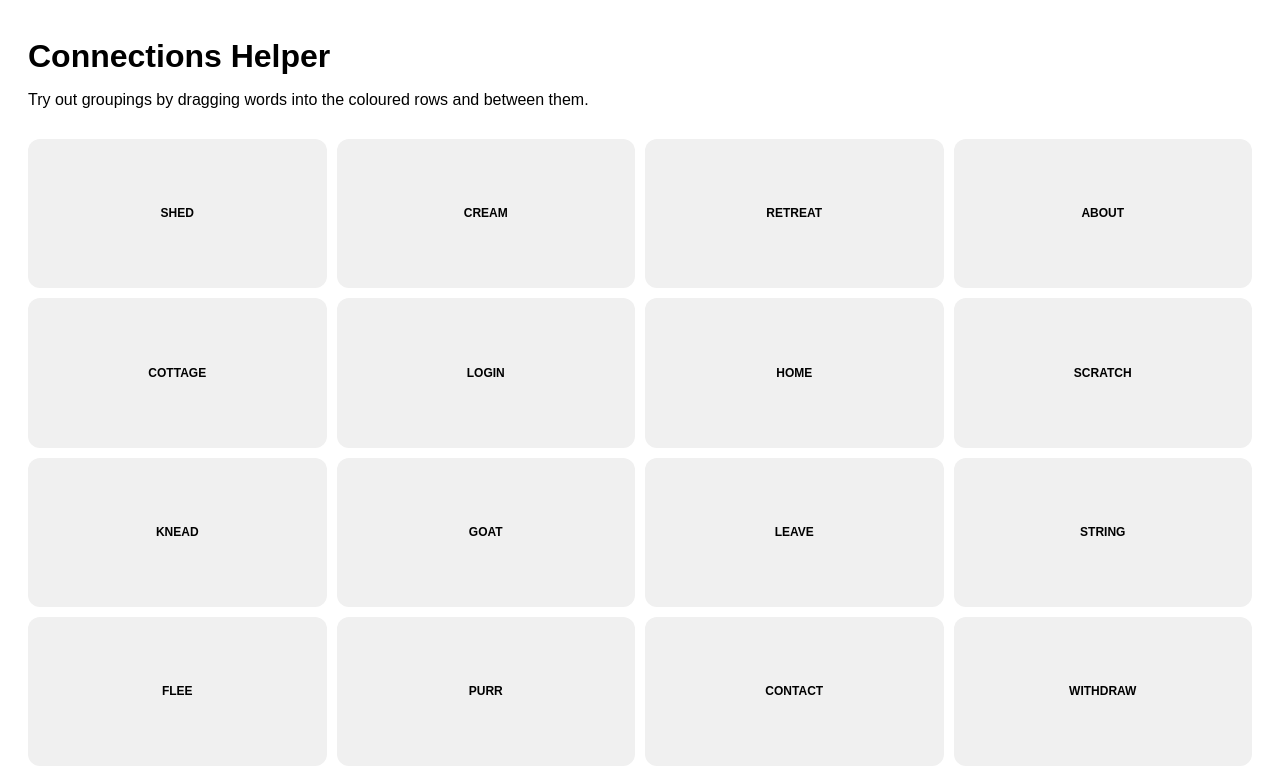
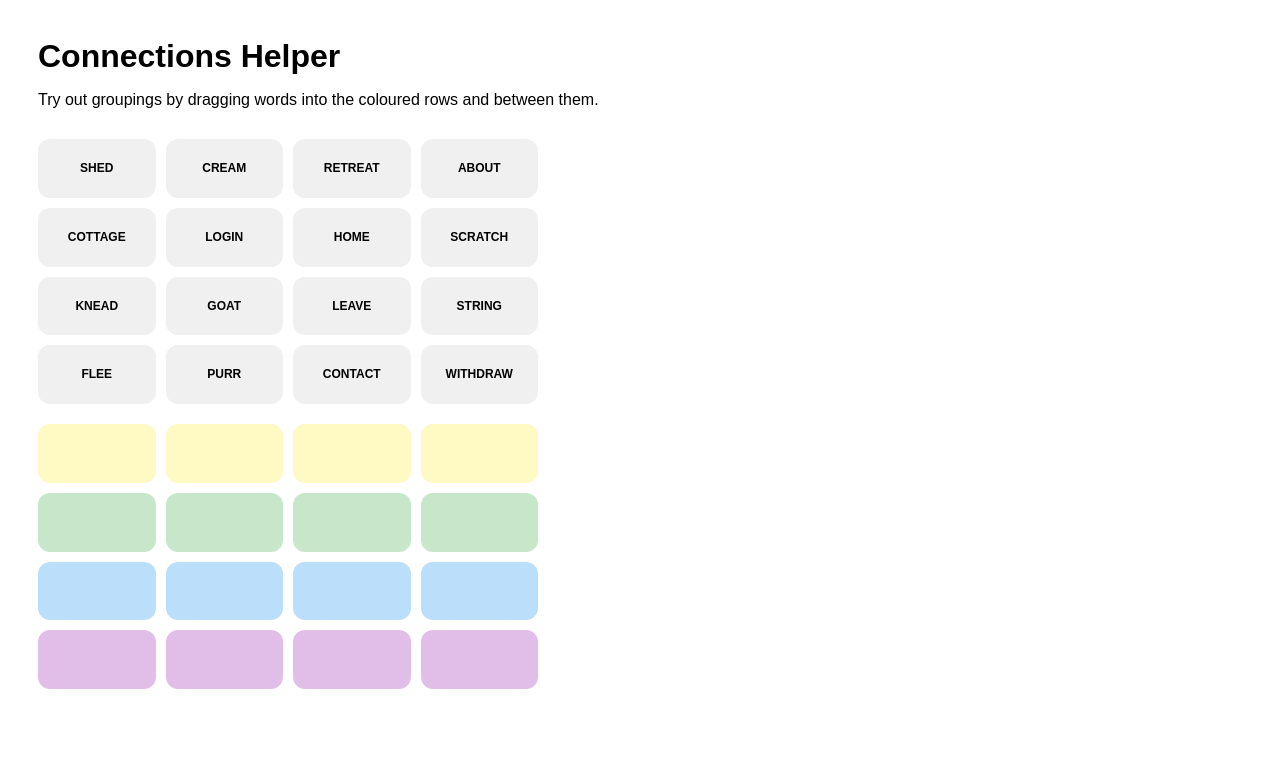
Before and after one commit to hannahj/connections, a website: page index.html in a window 1280 px wide. Shown: the top 783 px of the page. Drawn offline with nearby package versions, Linux system fonts and the light colour scheme.

Commit message:
optimizing for mobile and desktop

```diff
--- a/index.html
+++ b/index.html
@@ -8,10 +8,10 @@
     <style>
         body {
             font-family: Arial, sans-serif;
-            padding: 20px;
+            padding: 10px;
         }
         h1{
-            margin:10px 0;
+            margin:0;
         }
         .game-container {
             display: flex;
@@ -25,6 +25,15 @@
             gap: 10px;
             width: 100%;
             margin-bottom: 20px;
+        }
+        /* Width for desktop */
+        @media (min-width: 600px) {
+            body{
+                padding: 30px;
+            }
+            .game-container {
+                width: 500px;
+            }
         }
         .tile, .colored-tile {
             aspect-ratio: 2 / 1;
```
